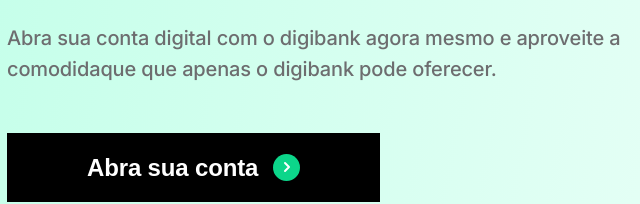
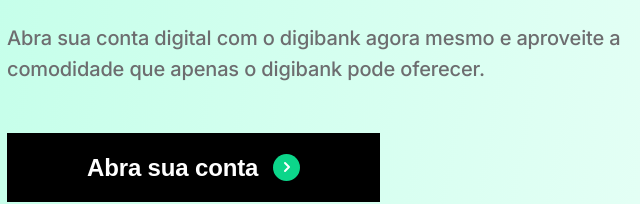
Before and after one commit to carlos-kennedy/digibank, a plain HTML site: page index.html in a window 1280 px wide. Shown: the part 366-570 px from the top of the page, 33-673 px from the left. Drawn offline with Linux system fonts and the light colour scheme.

Commit message:
Correção no texto

```diff
--- a/index.html
+++ b/index.html
@@ -61,7 +61,7 @@
                     </header>
 
                     <div class="content">
-                        <p>Abra sua conta digital com o digibank agora mesmo e aproveite a comodidaque que apenas o
+                        <p>Abra sua conta digital com o digibank agora mesmo e aproveite a comodidade que apenas o
                             digibank
                             pode oferecer.</p>
 
```
